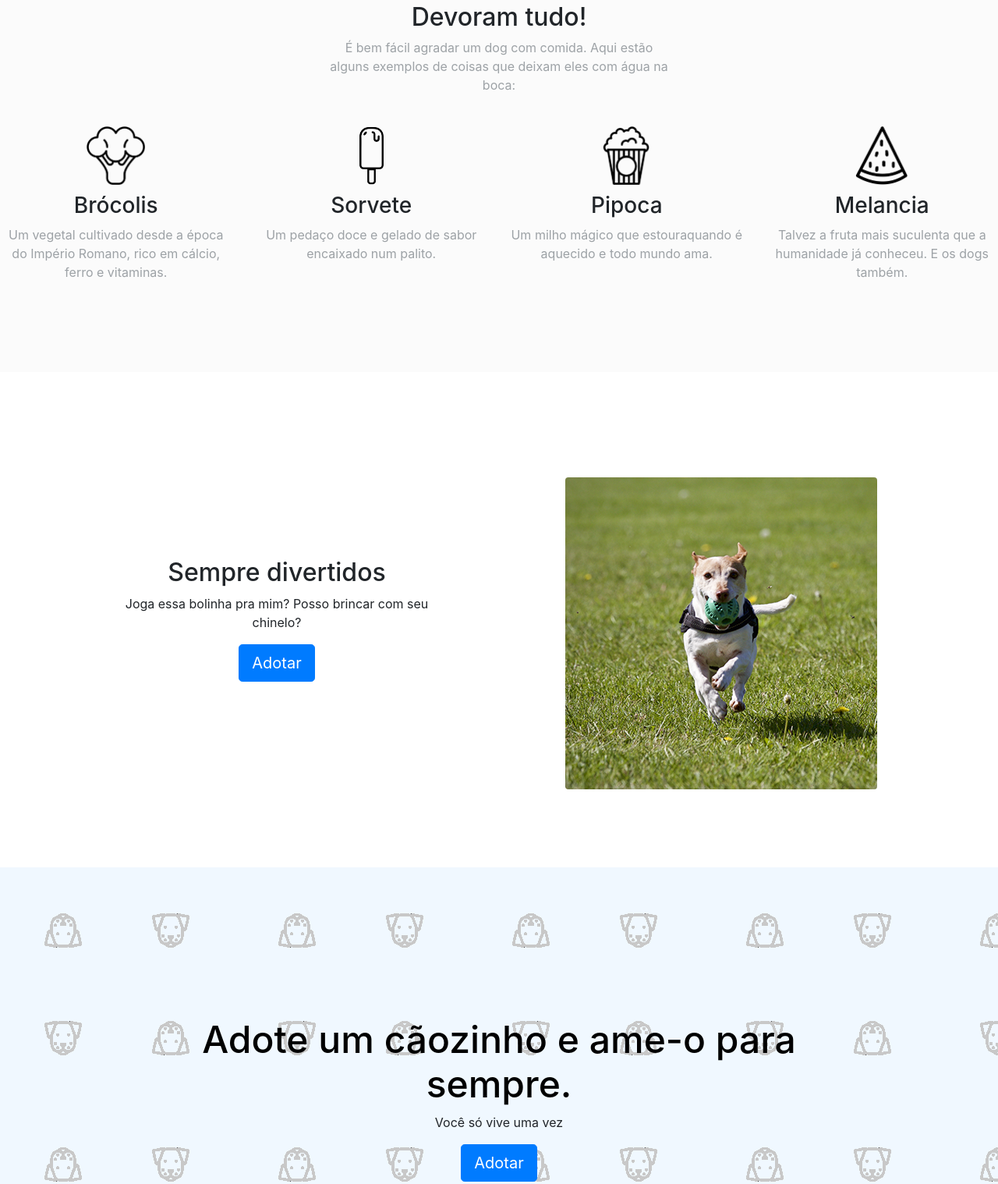
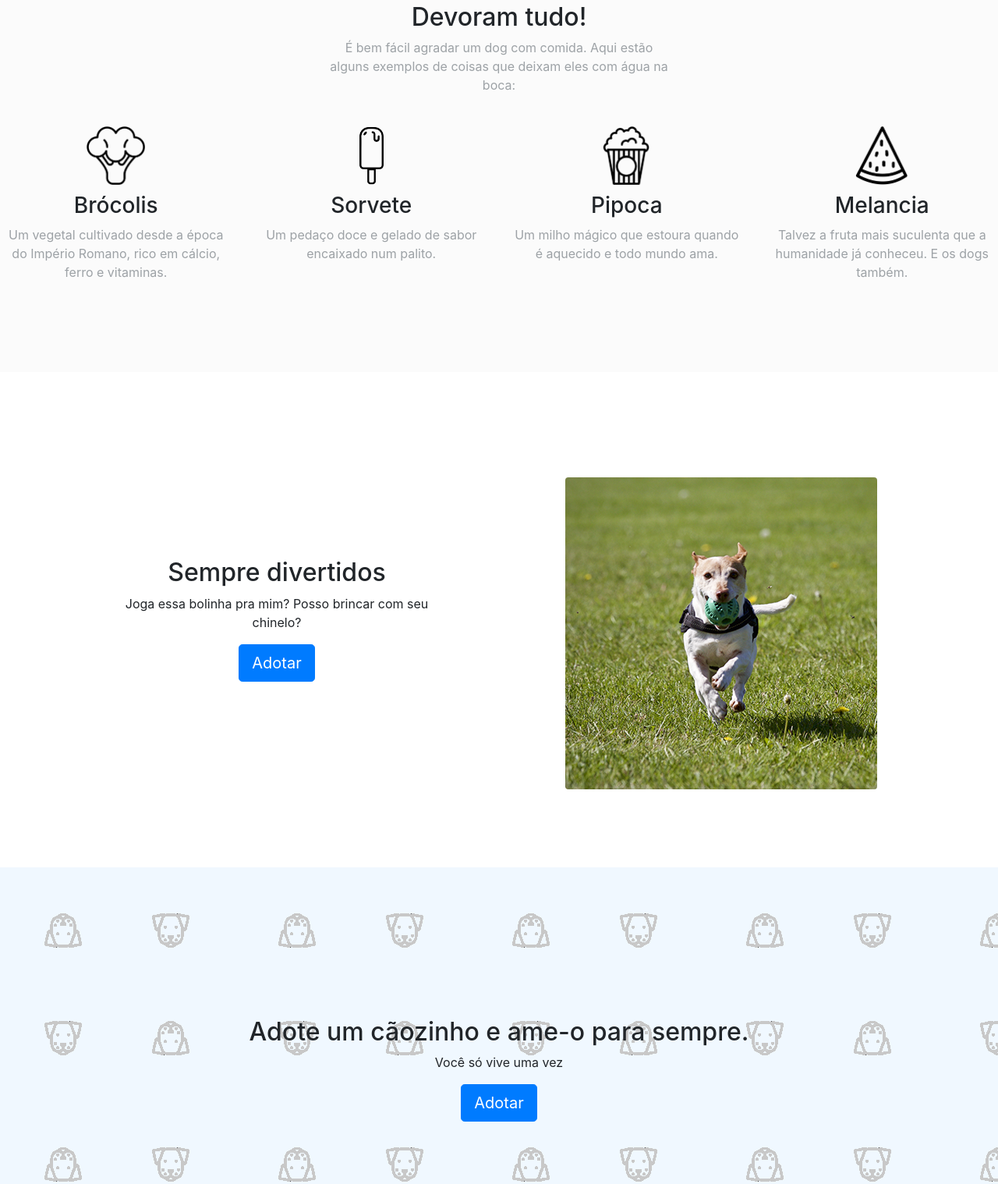
Before and after one commit to oseias-r-junior/dogs_landing_page, a plain HTML site: page index.html in a window 1280 px wide. Shown: the part 1517-3035 px from the top of the page at 78% size. Drawn offline with nearby package versions, Linux system fonts and the light colour scheme.

Commit message:
Update index.html

```diff
--- a/index.html
+++ b/index.html
@@ -131,7 +131,7 @@
 					<div class="col-12 col-sm-6 col-lg-3">
 						<img src="img/popcorn_ic.png" alt="popcorn">
 						<h3>Pipoca</h3>
-						<p>Um milho mágico que estouraquando é aquecido e todo mundo ama.</p>
+						<p>Um milho mágico que estoura quando é aquecido e todo mundo ama.</p>
 					</div>
 					<!--column 4 -->
 					<div class="col-12 col-sm-6 col-lg-3">
@@ -162,9 +162,9 @@
 	<!--fourth-section-->
 	<div class="section fourth-section">
 		<div class="container">
-			<div class="row">
+			<div class="row align-items-center justify-content-around">
 				<div class="col-12 text-center">
-					<h1>Adote um cãozinho e ame-o para sempre.</h1>
+					<h2>Adote um cãozinho e ame-o para sempre.</h2>
 					<p>Você só vive uma vez</p>
 					<button type="button" class="btn btn-primary btn-lg" data-toggle="modal" data-target="#Modal">Adotar
 					</button>
```
